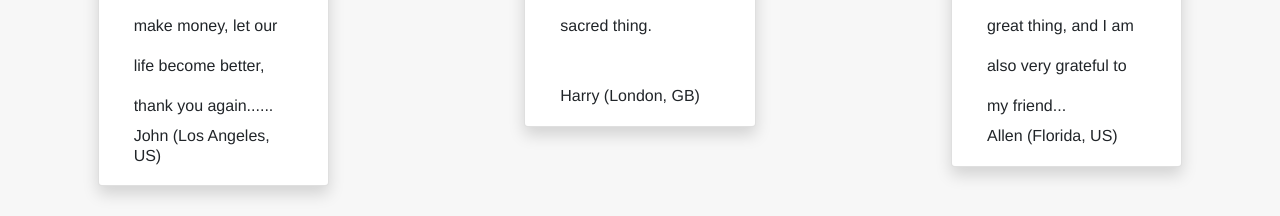
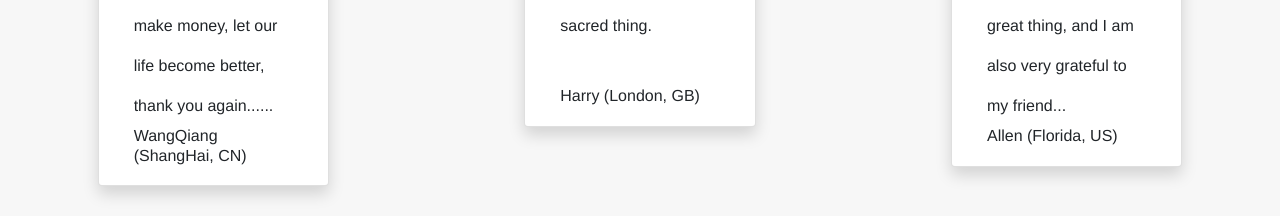
Before and after one commit to wawoyuanli/website, a Vue app: page /#/home in a window 1280 px wide. Shown: the part 2900-3116 px from the top of the page. Built offline with nearby package versions, Linux system fonts and the light colour scheme.

Commit message:
感言感谢
感言感谢

```diff
--- a/src/lang/en/en_home.js
+++ b/src/lang/en/en_home.js
@@ -19,7 +19,7 @@ export default {
   partner: 'Our Trusted Partners',//90
   /**第四部分 */
   testimonials: "Testimonials",//感言
-  user1: 'John (Los Angeles, US)',
+  user1: 'WangQiang (ShangHai, CN)',
   user1Text: `I am an ordinary software development engineer,
     my wife lost her job because of the epidemic,
     there are two children at home,thank you very much for giving me this opportunity to make money,
--- a/src/lang/fr/fr_home.js
+++ b/src/lang/fr/fr_home.js
@@ -18,7 +18,7 @@ export default {
   partner: 'Notre partenaire de confiance',//90
   /**第四部分 */
   testimonials: "Témoignages",//感言
-  user1: 'John (Los Angeles, US)',
+  user1: 'WangQiang (ShangHai, CN)',
   user1Text: `Je suis un ingénieur en développement logiciel ordinaire,
   Ma femme a perdu son emploi à cause d'une épidémie,
   Il y a deux enfants dans la famille, merci beaucoup de m'avoir donné cette opportunité de gagner de l'argent,
--- a/src/lang/ge/ge_home.js
+++ b/src/lang/ge/ge_home.js
@@ -18,7 +18,7 @@ export default {
   partner: 'Unser vertrauenswürdiger Partner',//90
   /**第四部分 */
   testimonials: "Referenzen",//感言
-  user1: 'John (Los Angeles, USA)',
+  user1: 'WangQiang (ShangHai, CN)',
   user1Text: `Ich bin ein gewöhnlicher Softwareentwickler.
   Meine Frau verlor ihren Job aufgrund einer Epidemie,
   Es gibt zwei Kinder in der Familie. Vielen Dank, dass Sie mir die Gelegenheit gegeben haben, Geld zu verdienen.
--- a/src/lang/zh/zh_home.js
+++ b/src/lang/zh/zh_home.js
@@ -18,7 +18,7 @@ export default {
   partner: '我们值得信赖的伙伴',//90
   /**第四部分 */
   testimonials: "感言",//感言
-  user1: 'John (Los Angeles, US)',
+  user1: 'WangQiang (ShangHai, CN)',
   user1Text: `我是一个普通的软件开发工程师，
   我的妻子因流行病而失去了工作，
   家里有两个孩子，非常感谢你，给我这个机会赚钱，
```
